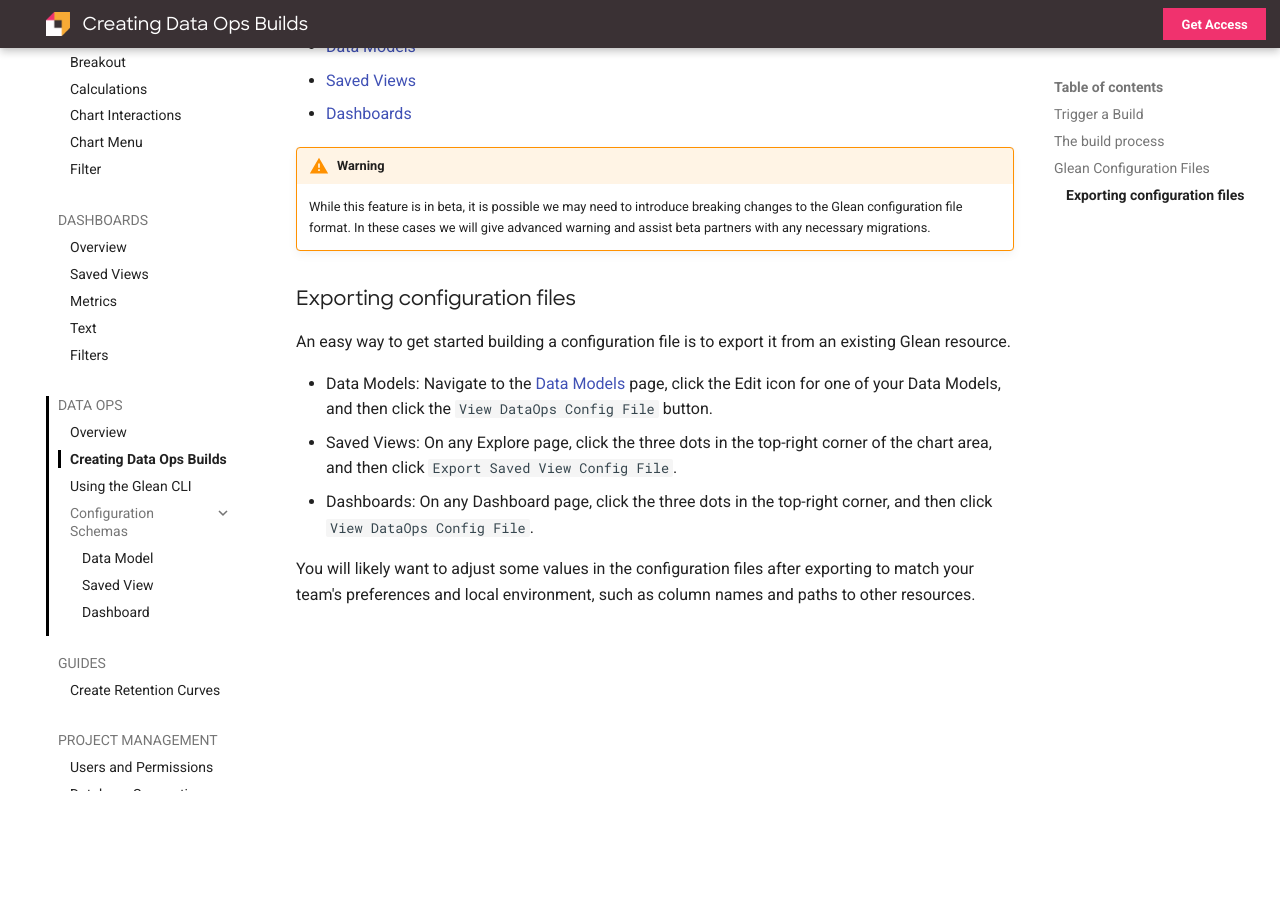
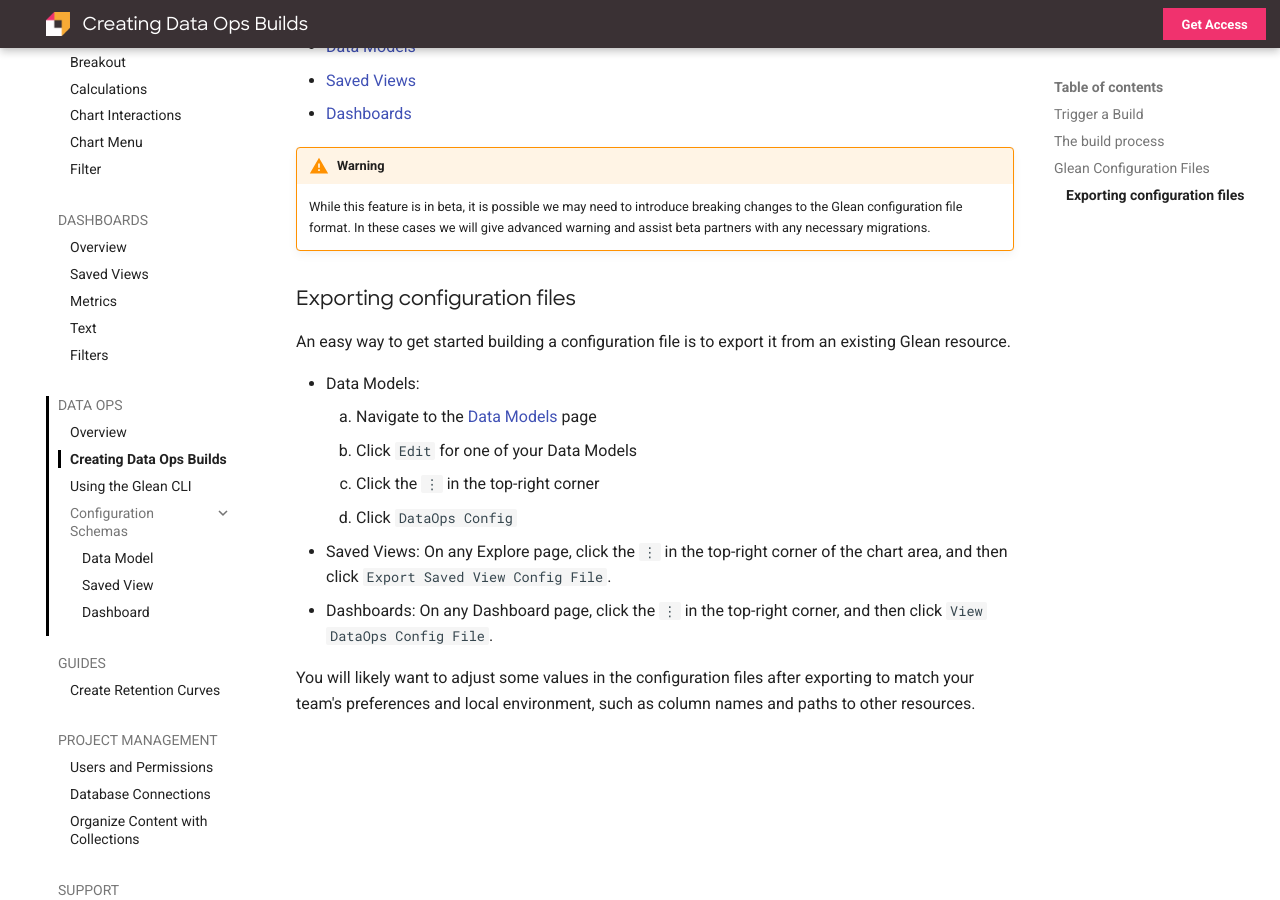
Before and after one commit to gleannyc/documentation, an MkDocs documentation site: the page built from docs/docs/data-ops/Creating-Data-Ops-Builds.md, in a window 1280 px wide and 900 px high, scrolled down 1324 px. Built offline with MkDocs 1.6.1 and Material for MkDocs 9.7.7, drawn with Linux system fonts in a browser that asks for light colours; before the commit the page ends 2115 px from its top, so only the background shows below that.

Commit message:
update for exporting dataops file for models (#52)
* update for exporting dataops file for models

* match language in app

```diff
--- a/docs/docs/data-ops/Creating-Data-Ops-Builds.md
+++ b/docs/docs/data-ops/Creating-Data-Ops-Builds.md
@@ -40,8 +40,12 @@
 
 An easy way to get started building a configuration file is to export it from an existing Glean resource.
 
-- Data Models: Navigate to the [Data Models](https://glean.io/app/p/data-models) page, click the Edit icon for one of your Data Models, and then click the `View DataOps Config File` button.
-- Saved Views: On any Explore page, click the three dots in the top-right corner of the chart area, and then click `Export Saved View Config File`.
-- Dashboards: On any Dashboard page, click the three dots in the top-right corner, and then click `View DataOps Config File`.
+- Data Models:
+    1. Navigate to the [Data Models](https://glean.io/app/p/data-models){:target="_blank"} page
+    2. Click `Edit` for one of your Data Models
+    3. Click the `⋮` in the top-right corner
+    4. Click `DataOps Config`
+- Saved Views: On any Explore page, click the `⋮` in the top-right corner of the chart area, and then click `Export Saved View Config File`.
+- Dashboards: On any Dashboard page, click the `⋮` in the top-right corner, and then click `View DataOps Config File`.
 
 You will likely want to adjust some values in the configuration files after exporting to match your team's preferences and local environment, such as column names and paths to other resources.
```
